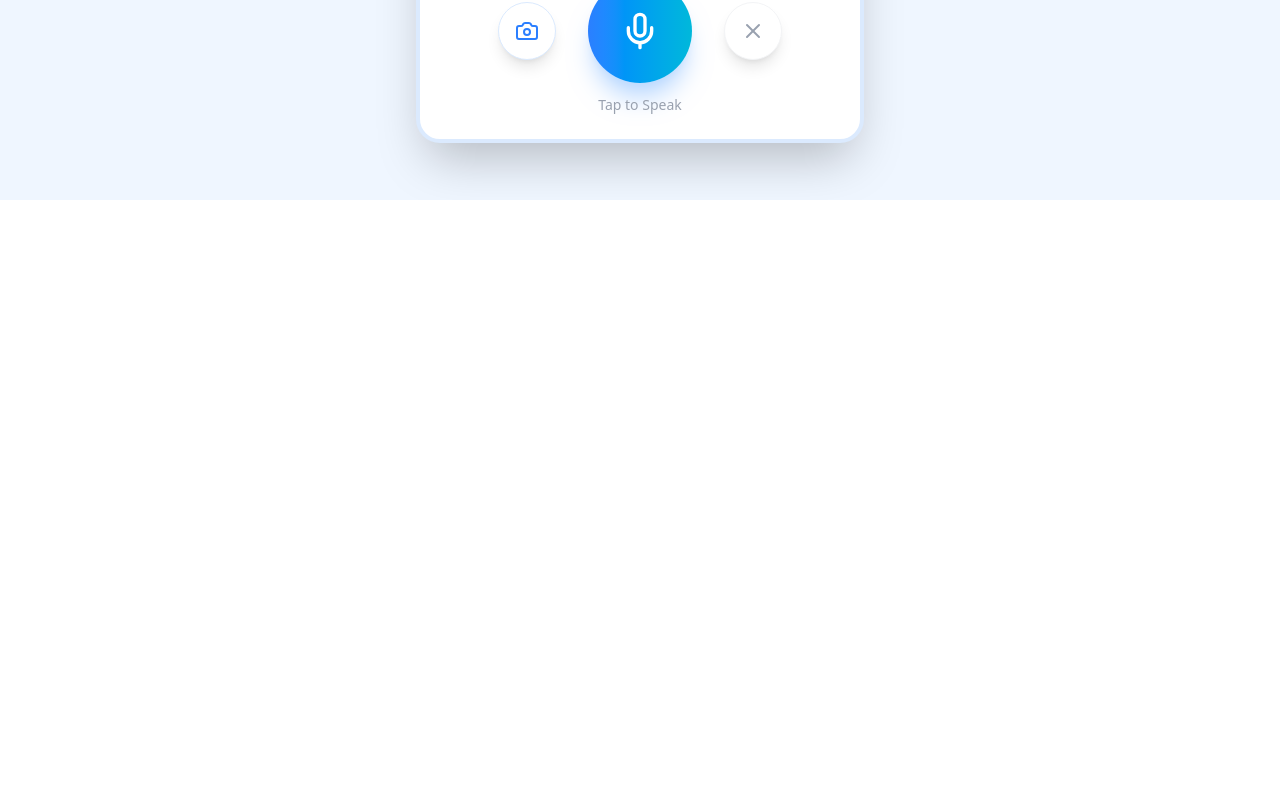
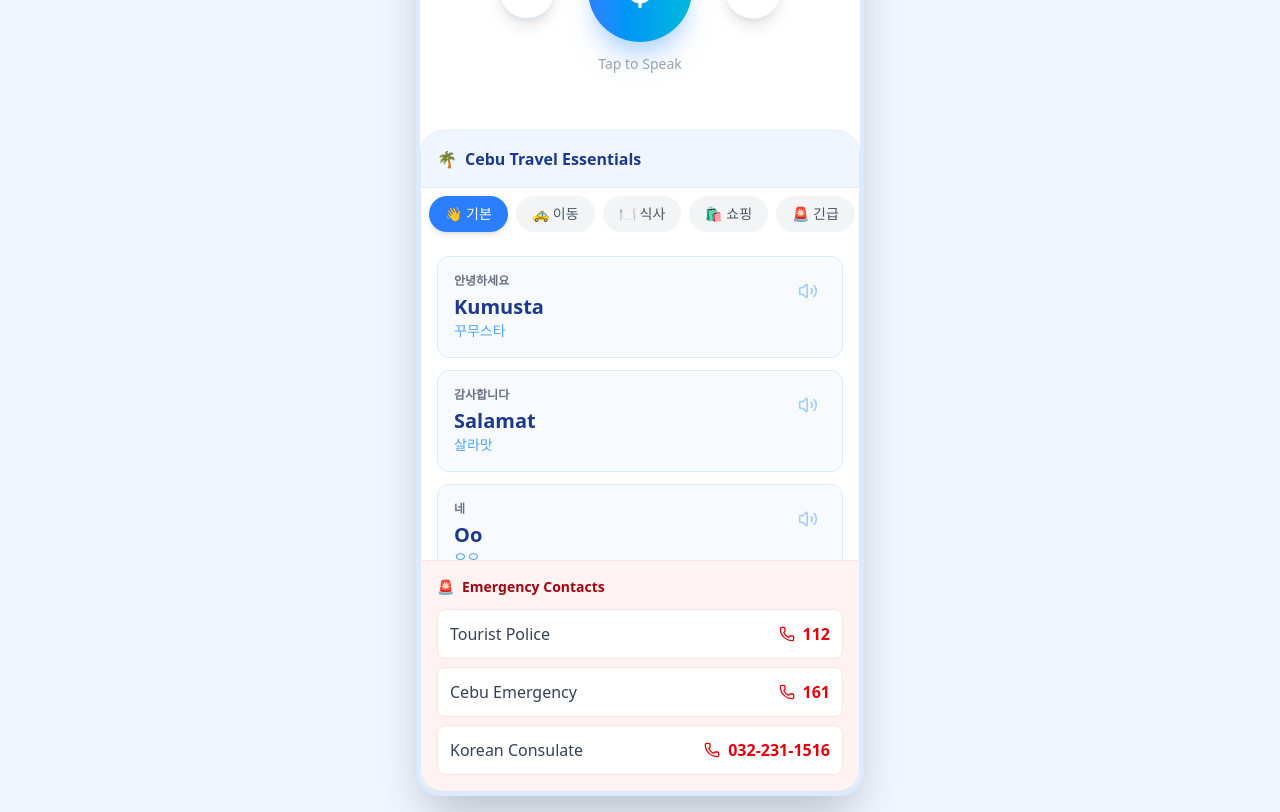
Before and after one commit to heekeunlee/translator_001, a React (Vite) app: page / in a window 1280 px wide. Shown: the part 600-1412 px from the top of the page. Before the commit the page ends 800 px from the top, so only its background shows below. Built offline with nearby package versions, Linux system fonts and the light colour scheme.

Commit message:
Add Travel Phrasebook with Cebuano specifics

```diff
--- a/src/App.tsx
+++ b/src/App.tsx
@@ -3,6 +3,7 @@ import { Mic, StopCircle, Volume2, ChevronDown, Camera, X } from 'lucide-react';
 import { createWorker } from 'tesseract.js';
 import { useSpeechRecognition } from './hooks/useSpeechRecognition';
 import { translateText } from './services/translate';
+import Phrasebook from './components/Phrasebook';
 
 type LanguageCode = 'en-US' | 'tl-PH' | 'ceb-PH';
 
@@ -238,8 +239,8 @@ function App() {
             <button
               onClick={handleToggleListening}
               className={`relative p-8 rounded-full shadow-xl transition-all transform hover:scale-105 active:scale-95 ${isListening
-                  ? 'bg-blue-500 text-white shadow-blue-200 ring-4 ring-blue-100'
-                  : 'bg-gradient-to-r from-blue-500 to-cyan-500 text-white shadow-blue-200 hover:shadow-blue-300'
+                ? 'bg-blue-500 text-white shadow-blue-200 ring-4 ring-blue-100'
+                : 'bg-gradient-to-r from-blue-500 to-cyan-500 text-white shadow-blue-200 hover:shadow-blue-300'
                 }`}
             >
               {isListening ? (
@@ -268,6 +269,9 @@ function App() {
             </button>
           </div>
         </div>
+
+        {/* Phrasebook Section */}
+        <Phrasebook />
       </div>
     </div>
   );
--- /dev/null
+++ b/src/components/Phrasebook.tsx
@@ -0,0 +1,81 @@
+import { useState } from 'react';
+import { Volume2, Phone } from 'lucide-react';
+import { PHRASE_CATEGORIES, EMERGENCY_NUMBERS } from '../data/phrases';
+
+export default function Phrasebook() {
+    const [activeCategory, setActiveCategory] = useState(PHRASE_CATEGORIES[0].id);
+
+    const speak = (text: string) => {
+        // Try to speak in Cebuano or Filipino
+        const utterance = new SpeechSynthesisUtterance(text);
+        // Try Cebuano first, then Filipino, then generic
+        const voices = window.speechSynthesis.getVoices();
+        const voice = voices.find(v => v.lang === 'ceb-PH') || voices.find(v => v.lang === 'fil-PH') || null;
+        if (voice) utterance.voice = voice;
+        utterance.lang = 'fil-PH'; // Fallback lang code
+        window.speechSynthesis.speak(utterance);
+    };
+
+    return (
+        <div className="bg-white rounded-3xl shadow-lg border border-blue-100 overflow-hidden mt-8">
+            <div className="p-4 bg-blue-50 border-b border-blue-100">
+                <h2 className="font-bold text-blue-900 flex items-center gap-2">
+                    <span>🌴</span> Cebu Travel Essentials
+                </h2>
+            </div>
+
+            {/* Categories */}
+            <div className="flex overflow-x-auto p-2 gap-2 scrollbar-hide">
+                {PHRASE_CATEGORIES.map((cat) => (
+                    <button
+                        key={cat.id}
+                        onClick={() => setActiveCategory(cat.id)}
+                        className={`flex items-center gap-1 px-4 py-2 rounded-full whitespace-nowrap text-sm font-medium transition-all ${activeCategory === cat.id
+                                ? 'bg-blue-500 text-white shadow-md'
+                                : 'bg-gray-100 text-gray-600 hover:bg-gray-200'
+                            }`}
+                    >
+                        <span>{cat.icon}</span>
+                        {cat.label.split(' ')[0]}
+                    </button>
+                ))}
+            </div>
+
+            {/* Phrases Grid */}
+            <div className="p-4 grid grid-cols-1 gap-3 max-h-80 overflow-y-auto">
+                {PHRASE_CATEGORIES.find(c => c.id === activeCategory)?.phrases.map((phrase, idx) => (
+                    <div key={idx} className="bg-blue-50/50 p-4 rounded-xl border border-blue-100 hover:bg-blue-50 transition-colors cursor-pointer group" onClick={() => speak(phrase.local)}>
+                        <div className="flex justify-between items-start">
+                            <div>
+                                <p className="text-gray-500 text-xs font-bold mb-1">{phrase.ko}</p>
+                                <p className="text-blue-900 text-xl font-bold">{phrase.local}</p>
+                                <p className="text-blue-400 text-sm font-medium">{phrase.pronunciation}</p>
+                            </div>
+                            <button className="p-2 text-blue-400 opacity-50 group-hover:opacity-100 transition-opacity">
+                                <Volume2 className="w-5 h-5" />
+                            </button>
+                        </div>
+                    </div>
+                ))}
+            </div>
+
+            {/* Emergency Numbers */}
+            <div className="p-4 bg-red-50 border-t border-red-100">
+                <h3 className="text-red-800 font-bold text-sm mb-3 flex items-center gap-2">
+                    <span>🚨</span> Emergency Contacts
+                </h3>
+                <div className="grid grid-cols-1 gap-2">
+                    {EMERGENCY_NUMBERS.map((num, idx) => (
+                        <a key={idx} href={`tel:${num.number}`} className="flex items-center justify-between bg-white p-3 rounded-lg border border-red-100 hover:shadow-sm transition-shadow">
+                            <span className="text-gray-700 font-medium">{num.label}</span>
+                            <div className="flex items-center gap-2 text-red-600 font-bold">
+                                <Phone className="w-4 h-4" />
+                                {num.number}
+                            </div>
+                        </a>
+                    ))}
+                </div>
+            </div>
+        </div>
+    );
+}
--- /dev/null
+++ b/src/data/phrases.ts
@@ -0,0 +1,76 @@
+export interface Phrase {
+    ko: string;
+    en: string;
+    local: string;
+    pronunciation: string;
+}
+
+export interface PhraseCategory {
+    id: string;
+    label: string;
+    icon: string;
+    phrases: Phrase[];
+}
+
+export const PHRASE_CATEGORIES: PhraseCategory[] = [
+    {
+        id: 'basic',
+        label: '기본 (Basic)',
+        icon: '👋',
+        phrases: [
+            { ko: '안녕하세요', en: 'Hello', local: 'Kumusta', pronunciation: '꾸무스타' },
+            { ko: '감사합니다', en: 'Thank you', local: 'Salamat', pronunciation: '살라맛' },
+            { ko: '네', en: 'Yes', local: 'Oo', pronunciation: '오오' },
+            { ko: '아니오', en: 'No', local: 'Dili', pronunciation: '딜리' },
+            { ko: '잠시만요', en: 'Wait a moment', local: 'Kadiyot lang', pronunciation: '카디욧 랑' },
+        ]
+    },
+    {
+        id: 'transport',
+        label: '이동 (Transport)',
+        icon: '🚕',
+        phrases: [
+            { ko: '여기서 멈춰주세요', en: 'Stop here', local: 'Para!', pronunciation: '빠라!' },
+            { ko: '얼마에요?', en: 'How much?', local: 'Pila ni?', pronunciation: '필라 니?' },
+            { ko: '화장실 어디에요?', en: 'Where is the CR?', local: 'Asa ang CR?', pronunciation: '아사 앙 씨알?' },
+            { ko: '직진해주세요', en: 'Go straight', local: 'Derecho lang', pronunciation: '데레초 랑' },
+        ]
+    },
+    {
+        id: 'dining',
+        label: '식사 (Dining)',
+        icon: '🍽️',
+        phrases: [
+            { ko: '정말 맛있어요!', en: 'Delicious', local: 'Lami kaayo!', pronunciation: '라미 카아요!' },
+            { ko: '계산서 주세요', en: 'Bill please', local: 'Bill please', pronunciation: '빌 플리즈' },
+            { ko: '물 좀 주세요', en: 'Water please', local: 'Tubig palihug', pronunciation: '투빅 팔리훅' },
+            { ko: '메뉴판 주세요', en: 'Menu please', local: 'Menu palihug', pronunciation: '메뉴 팔리훅' },
+        ]
+    },
+    {
+        id: 'shopping',
+        label: '쇼핑 (Shopping)',
+        icon: '🛍️',
+        phrases: [
+            { ko: '너무 비싸요', en: 'Too expensive', local: 'Mahal kaayo', pronunciation: '마할 카아요' },
+            { ko: '깎아주세요', en: 'Discount please', local: 'Hangyo', pronunciation: '항요' },
+            { ko: '이거 주세요', en: 'I will take this', local: 'Kini lang', pronunciation: '키니 랑' },
+        ]
+    },
+    {
+        id: 'emergency',
+        label: '긴급 (Emergency)',
+        icon: '🚨',
+        phrases: [
+            { ko: '도와주세요!', en: 'Help!', local: 'Tabang!', pronunciation: '따방!' },
+            { ko: '병원으로 가주세요', en: 'Go to hospital', local: 'Adto ta sa Hospital', pronunciation: '아또 타 사 호스피탈' },
+            { ko: '경찰을 불러주세요', en: 'Call police', local: 'Tawag ug Pulis', pronunciation: '타와그 우그 풀리스' },
+        ]
+    }
+];
+
+export const EMERGENCY_NUMBERS = [
+    { label: 'Tourist Police', number: '112' }, // General emergency
+    { label: 'Cebu Emergency', number: '161' }, // Local emergency
+    { label: 'Korean Consulate', number: '032-231-1516' } // Consulate in Cebu
+];
```
